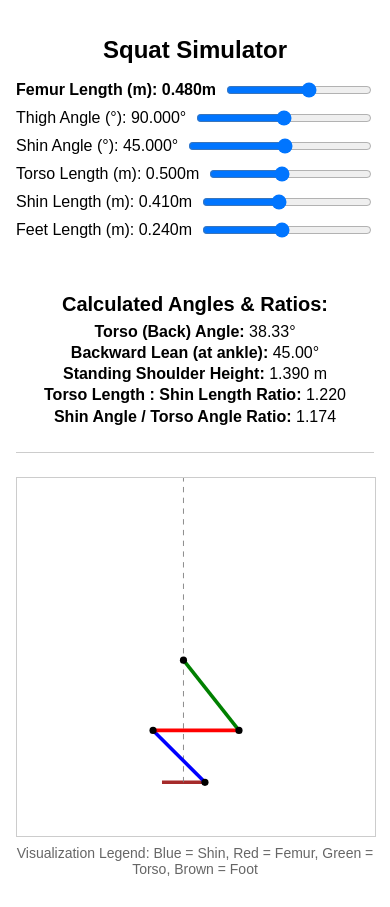
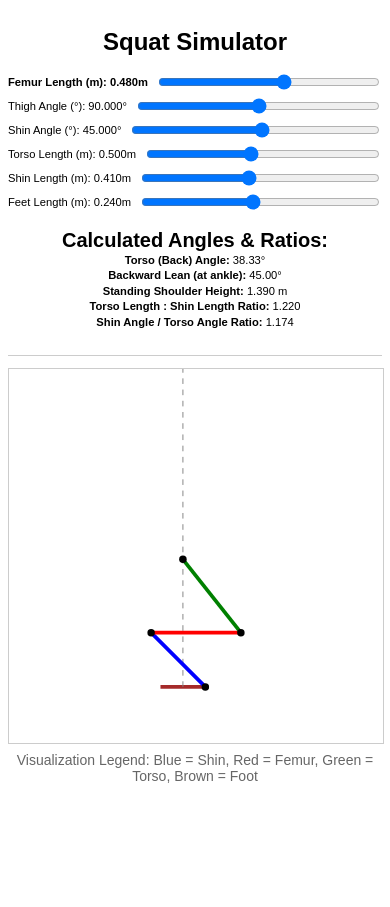
Before and after one commit to KanHarI/SquatsSimulator, a React (Create React App) app: page / in a window 390 px wide. After the commit the page ends 844 px from the top, so only its background shows below. Built offline with nearby package versions, Linux system fonts and the light colour scheme.

Commit message:
Better mobile layout

```diff
--- a/src/SquatSimulator.css
+++ b/src/SquatSimulator.css
@@ -62,6 +62,7 @@
   margin: 2px 0;
 }
 
+/* Header for calculated outputs */
 .calculated-header {
   font-size: 20px;
   font-weight: bold;
@@ -94,3 +95,39 @@
   font-size: 14px;
   color: #666;
 }
+
+/* --- Mobile Adjustments --- */
+/* For screens narrower than 1024px, reduce font sizes and margins for the top two slots */
+@media (max-width: 1023px) {
+  /* Reduce the font size of the controls and calculated outputs to 70% */
+  .controls,
+  .calculations {
+    font-size: 70%;
+  }
+
+  /* Reduce overall padding */
+  .squat-simulator {
+    padding: 8px;
+  }
+
+  /* Reduce gap between the top section elements */
+  .top-section {
+    gap: 12px;
+  }
+
+  /* Further reduce spacing between slider controls */
+  .slider-control {
+    margin-bottom: 4px;
+  }
+
+  /* Reduce the separator margin */
+  .separator {
+    margin: 12px 0;
+  }
+
+  /* Reduce spacing around the calculated header */
+  .calculated-header {
+    margin-top: 0;
+    margin-bottom: 2px;
+  }
+}
```
